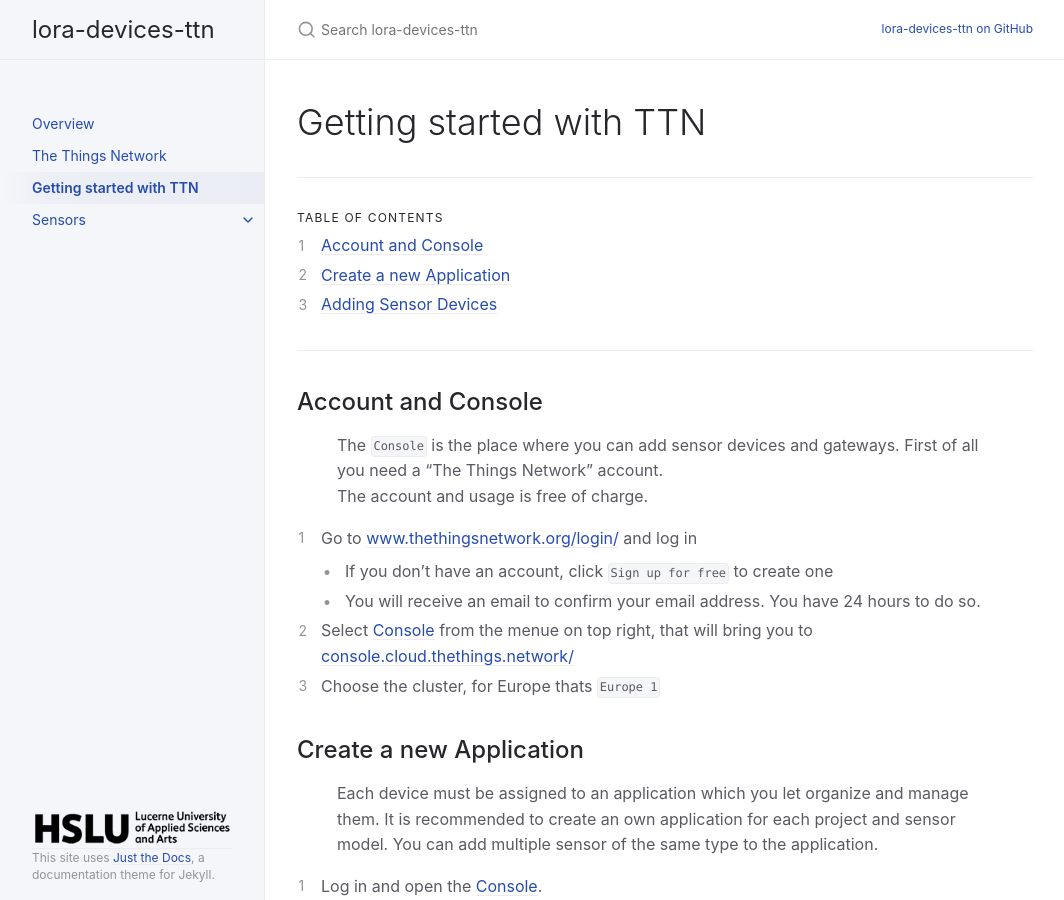
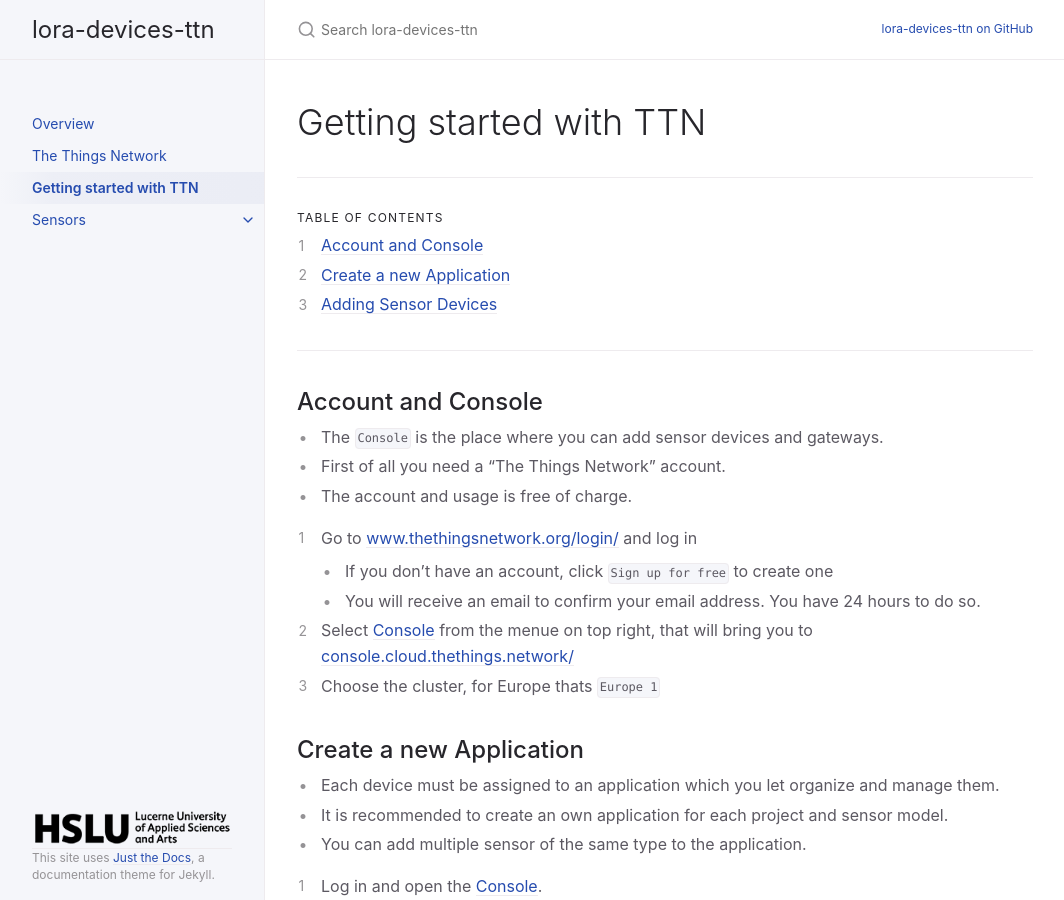
Before and after one commit to hslu-ige-laes/lora-devices-ttn, a Jekyll site: the page built from docs/getting_started.md, in a window 1280 px wide and 900 px high. Shown: the whole window, without its empty margins (107-1171 px from the left). Built offline with Jekyll 4.4.1, drawn with Linux system fonts in a browser that asks for light colours.

```diff
--- a/docs/getting_started.md
+++ b/docs/getting_started.md
@@ -19,9 +19,10 @@ permalink: /docs/getting_started
 ---
 
 ## Account and Console
-> The `Console` is the place where you can add sensor devices and gateways.
-> First of all you need a "The Things Network" account.<br>
-> The account and usage is free of charge.
+
+- The `Console` is the place where you can add sensor devices and gateways.
+- First of all you need a "The Things Network" account.<br>
+- The account and usage is free of charge.
 
 1. Go to [www.thethingsnetwork.org/login/](https://www.thethingsnetwork.org/login/) and log in
 	 - If you don't have an account, click `Sign up for free` to create one
@@ -30,9 +31,10 @@ permalink: /docs/getting_started
 1. Choose the cluster, for Europe thats `Europe 1`
 
 ## Create a new Application
-> Each device must be assigned to an application which you let organize and manage them.
-> It is recommended to create an own application for each project and sensor model.
-> You can add multiple sensor of the same type to the application.
+
+- Each device must be assigned to an application which you let organize and manage them.
+- It is recommended to create an own application for each project and sensor model.
+- You can add multiple sensor of the same type to the application.
 
 1. Log in and open the [Console](https://console.thethingsnetwork.org/).
 1. Press `Go to applications`
```
